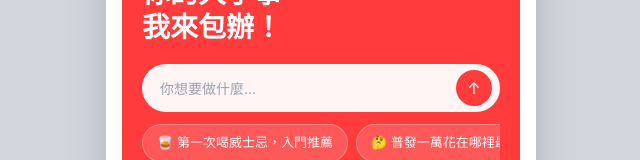
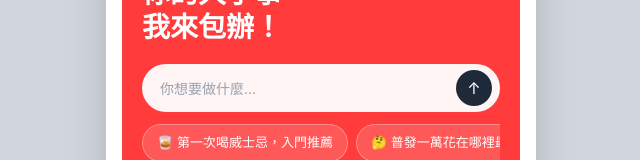
Before and after one commit to katekatechen/banban-home, a Next.js app: page /v2/banbun in a window 1280 px wide. Shown: the part 230-390 px from the top of the page, without its empty margins (319-959 px from the left). Built offline with nearby package versions, Linux system fonts and the light colour scheme.

Commit message:
v2：首頁輸入框送出按鈕改成深灰色

```diff
--- a/app/v2/banbun/page.tsx
+++ b/app/v2/banbun/page.tsx
@@ -199,7 +199,7 @@ export default function BanbunHomePage() {
               />
               <button
                 type="submit"
-                className="flex size-9 shrink-0 items-center justify-center rounded-full bg-brand text-white"
+                className="flex size-9 shrink-0 items-center justify-center rounded-full bg-gray-800 text-white"
               >
                 ↑
               </button>
```
